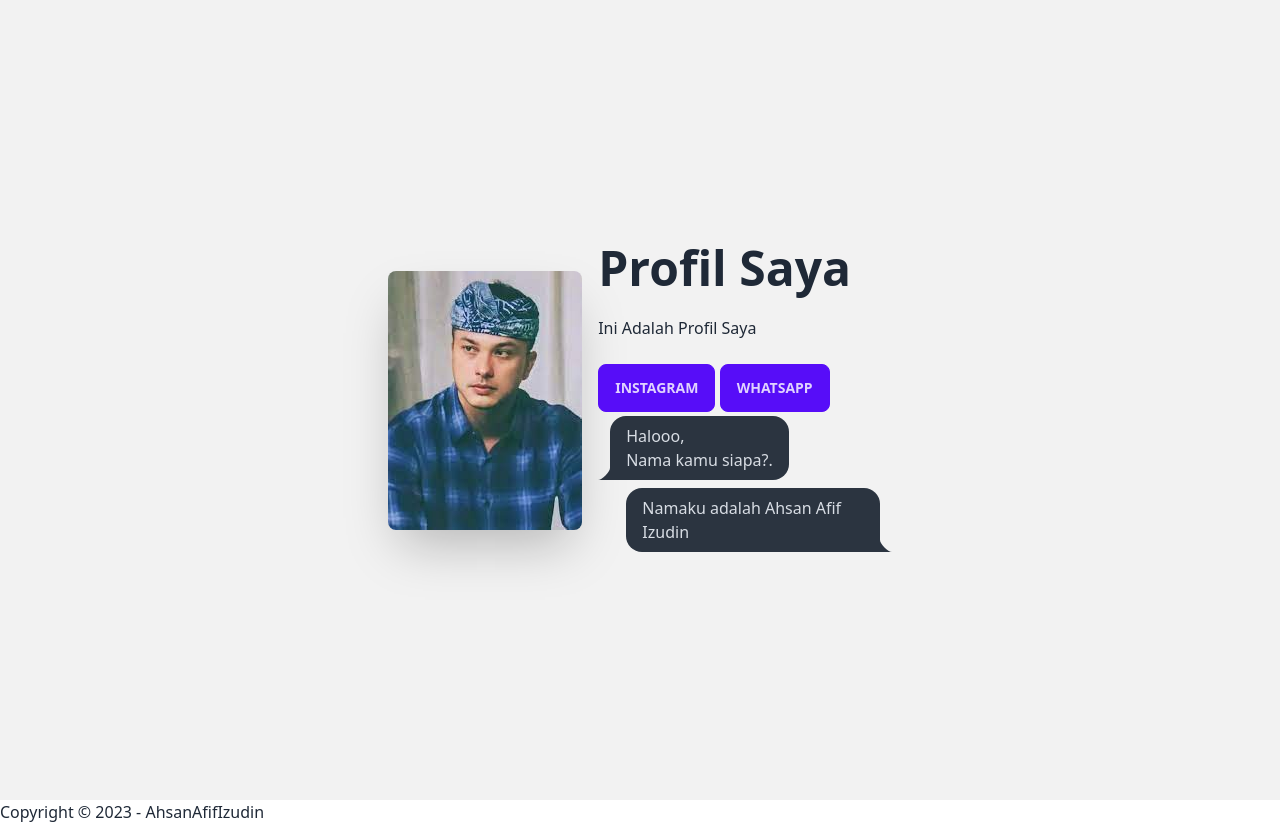
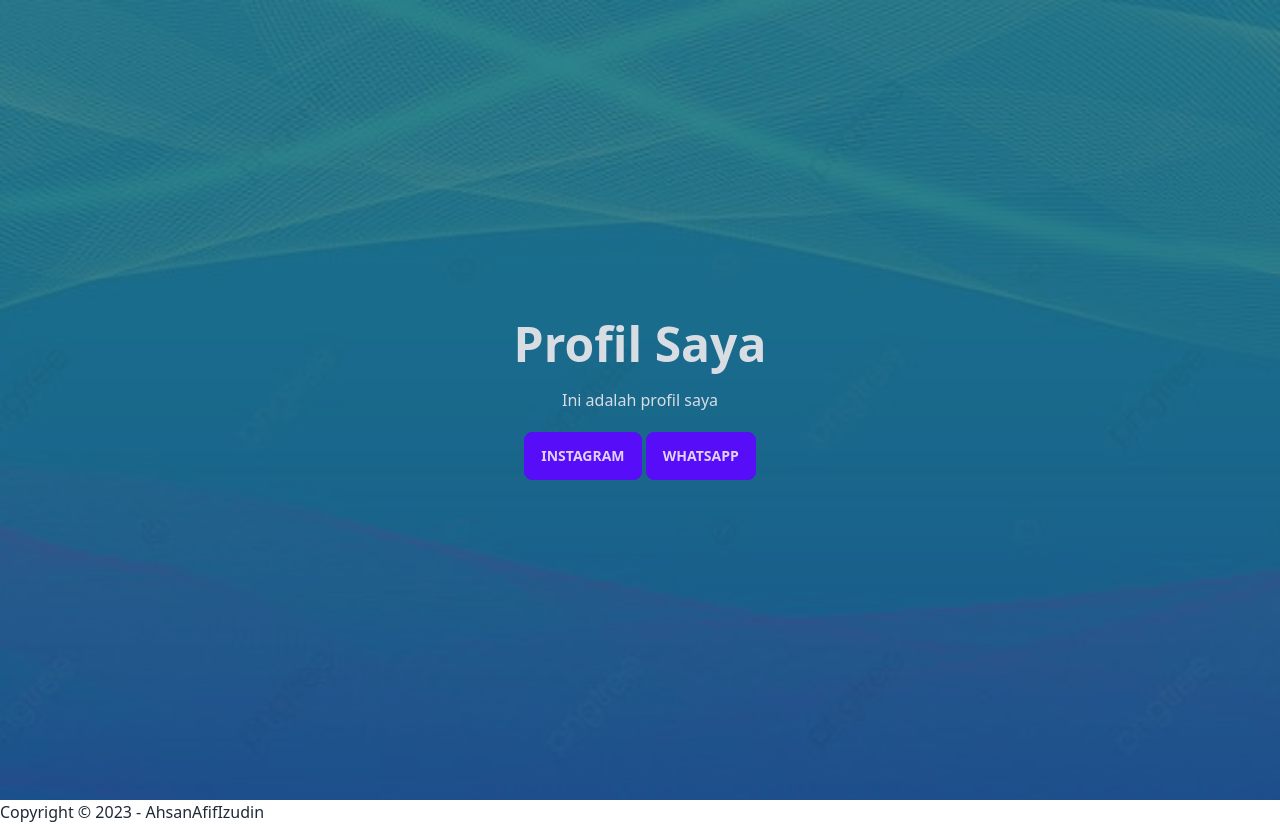
Before and after one commit to AhsanAfifIzudin/profil, a plain HTML site: page index.html in a window 1280 px wide. Drawn offline with nearby package versions, Linux system fonts and the light colour scheme.

Commit message:
Update index.html

```diff
--- a/index.html
+++ b/index.html
@@ -9,23 +9,17 @@
     <script src="https://cdn.tailwindcss.com"></script>
 </head>
 <body>
-   <div class="hero min-h-screen bg-base-200">
-  <div class="hero-content flex-col lg:flex-row">
-    <img src="nico.jpeg" class="max-w-sm rounded-lg shadow-2xl" />
-    <div>
-      <h1 class="text-5xl font-bold">Profil Saya</h1>
-      <p class="py-6">Ini Adalah Profil Saya</p>
-          <a href="http://instagram.com/ahsnffzdn/"><button class="btn btn-primary">Instagram</button></a>
-             <a href="wa.me/+6285747910279"><button class="btn btn-primary">WhatsApp</button></a>
-    <div class="chat chat-start">
-      <div class="chat-bubble">Halooo, <br/>Nama kamu siapa?.</div>
-    </div>
-    <div class="chat chat-end">
-      <div class="chat-bubble">Namaku adalah Ahsan Afif Izudin</div>
-    </div>
-        </div>
+   <div class="hero min-h-screen" style="background-image: url(img.jpg);">
+    <div class="hero-overlay bg-opacity-60"></div>
+      <div class="hero-content text-center text-neutral-content">
+        <div class="max-w-md">
+          <h1 class="mb-5 text-5xl font-bold">Profil Saya</h1>
+            <p class="mb-5">Ini adalah profil saya</p>
+            <a href="http://instagram.com/ahsnffzdn/"><button class="btn btn-primary">Instagram</button></a>
+            <a href="wa.me/+6285747910279"><button class="btn btn-primary">WhatsApp</button></a>
       </div>
-    </div>
+  </div>
+</div>
 </body>
       <p>Copyright © 2023 - AhsanAfifIzudin</p>
 </html>
```
